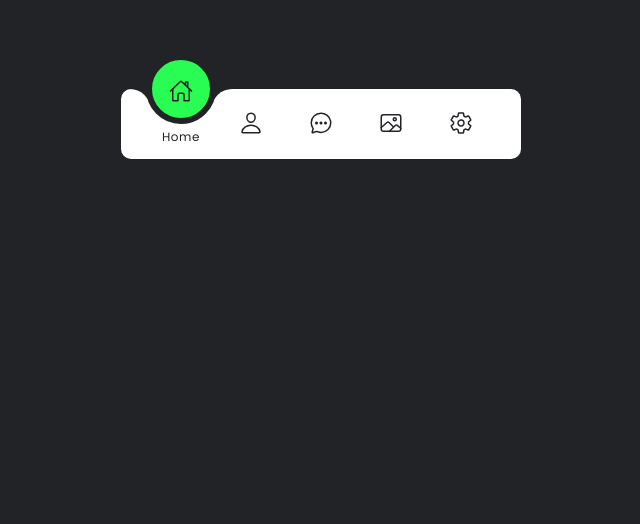
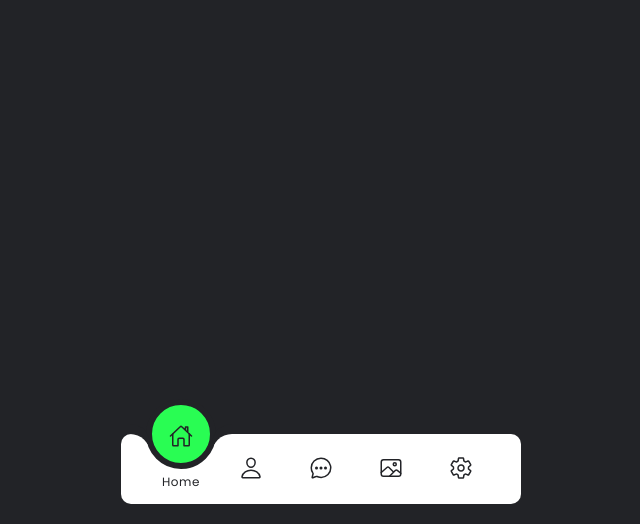
Before and after one commit to aaHuda/navigation-bar-smooth, a plain HTML site: page index.html in a window 1280 px wide. Shown: the part 276-800 px from the top of the page, without its empty margins (319-959 px from the left). Drawn offline with nearby package versions, Linux system fonts and the light colour scheme.

Commit message:
second commit

```diff
--- a/index.html
+++ b/index.html
@@ -8,6 +8,7 @@
   <link rel="stylesheet" href="style.css">
 </head>
 <body>
+<div class="container">
   <div class="navigation">
     <ul>
       <li class="list  active">
@@ -43,7 +44,7 @@
       <div class="indikator"></div>
     </ul>
   </div>
-
+</div>
   <script src="script.js"></script>
   <script type="module" src="https://unpkg.com/ionicons@5.5.2/dist/ionicons/ionicons.esm.js"></script>
   <script nomodule src="https://unpkg.com/ionicons@5.5.2/dist/ionicons/ionicons.js"></script>
--- a/style.css
+++ b/style.css
@@ -14,9 +14,16 @@
 body {
   display: flex;
   justify-content: center;
-  align-items: center;
   min-height: 100vh;
   background: var(--clr);
+}
+
+.container {
+  display: flex;
+  justify-content: center;
+  min-height: 100vh;
+  align-items: flex-end;
+  position: relative;
 }
 
 .navigation {
@@ -28,6 +35,7 @@ body {
   justify-content: center;
   align-items: center;
   border-radius: 10px;
+  margin-bottom: 20px;
 }
 
 .navigation ul {
```
